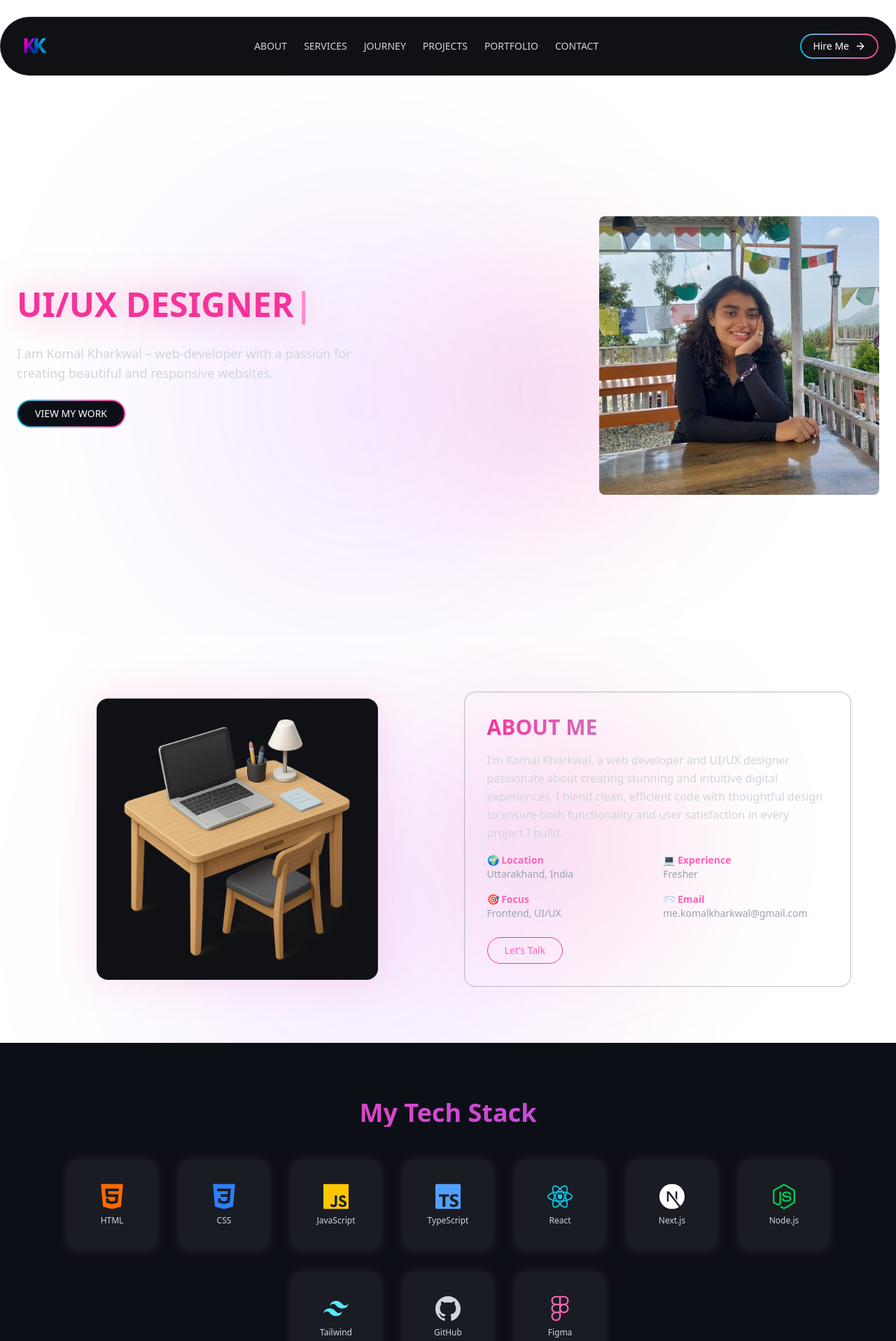
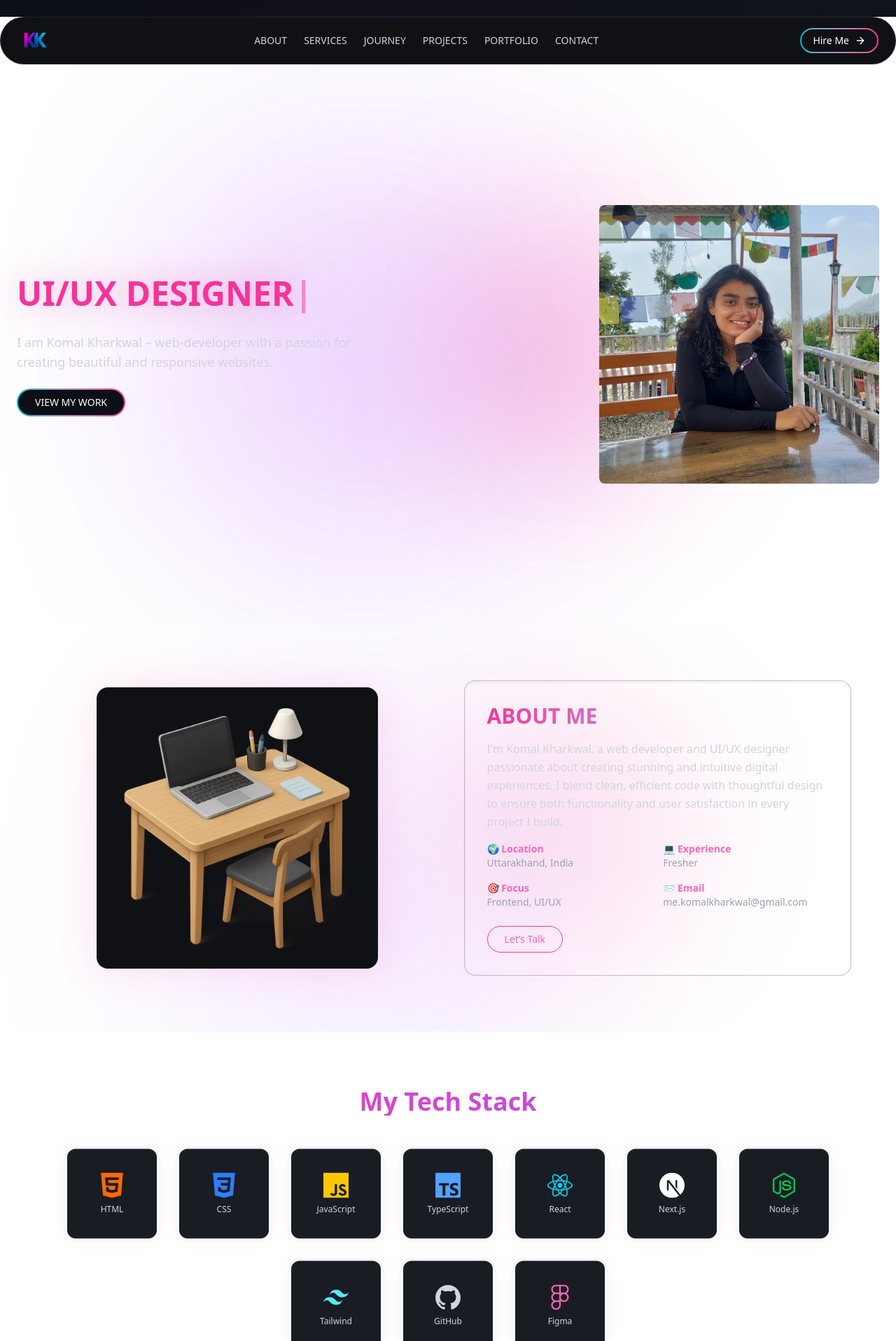
Before and after one commit to thekhakwal/Portfolio-, a Next.js app: page / in a window 1280 px wide. Shown: the top 1916 px of the page at 70% size. Built offline with nearby package versions, Linux system fonts and the light colour scheme.

Commit message:
all set 2.0

```diff
--- a/src/app/components/AboutSection.tsx
+++ b/src/app/components/AboutSection.tsx
@@ -13,7 +13,7 @@ const AboutSection = () => {
       <div className="absolute top-1/3 left-1/4 w-[400px] h-[400px] bg-purple-600 opacity-20 blur-[160px] rounded-full z-0" />
       <div className="absolute bottom-1/4 right-1/4 w-[300px] h-[300px] bg-pink-500 opacity-20 blur-[120px] rounded-full z-0" />
 
-      <div className="max-w-6xl mx-auto flex flex-col md:flex-row items-center gap-12 relative z-10">
+      <div data-aos="fade-right" className="max-w-6xl mx-auto flex flex-col md:flex-row items-center gap-12 relative z-10">
         {/* Image Box */}
         <div className="w-full md:w-1/2 flex justify-center">
           <div className="rounded-2xl overflow-hidden bg-[#0f1115] border border-gray-700/30 shadow-[0_0_60px_rgba(236,72,153,0.15)] hover:shadow-[0_0_90px_rgba(236,72,153,0.25)] transition duration-300">
--- a/src/app/components/Navbar.tsx
+++ b/src/app/components/Navbar.tsx
@@ -22,7 +22,7 @@ const Navbar = () => {
 
   return (
     <>
-      <nav className="w-full px-6 lg:py-4 py-0 flex justify-between items-center border border-gray-600/30 rounded-full bg-[#0f1115] text-white mt-6 z-50 relative">
+      <nav data-aos="zoom-out-up" className="w-full px-6 lg:py-2 py-0 flex justify-between items-center border border-gray-600/30 rounded-full bg-[#0f1115] text-white mt-6 z-50 relative">
         {/* Logo */}
         <a href="#hero" className="flex items-center gap-3 font-semibold">
           {logoSrc && (
--- a/src/app/components/SkillsSection.tsx
+++ b/src/app/components/SkillsSection.tsx
@@ -29,7 +29,12 @@ const skills = [
 
 const SkillsSection = () => {
   return (
-    <section id="technologies" className="py-20 px-6 bg-[#0d0f17] text-white">
+    <section id="technologies" className="py-20 px-6 text-white">
+ {/* Matching Themed Background */}
+      <div className="absolute inset-0 bg-gradient-to-br from-[#0d0f17] via-[#11131b] to-[#0b0d13] -z-10" />
+      <div className="absolute top-1/3 left-1/4 w-[400px] h-[400px] bg-purple-600 opacity-20 blur-[160px] rounded-full z-0" />
+      <div className="absolute bottom-1/4 right-1/4 w-[300px] h-[300px] bg-pink-500 opacity-20 blur-[120px] rounded-full z-0" />
+
       <h2 className="text-4xl font-bold text-center mb-12 text-transparent bg-clip-text bg-gradient-to-r from-pink-500 to-purple-500">
         My Tech Stack
       </h2>
--- a/src/app/layout.tsx
+++ b/src/app/layout.tsx
@@ -4,13 +4,13 @@ import GlobalProvider from '@/context/GlobalProvider';
 
 
 export const metadata = {
-  title: 'Komal Kharkwal | Abhiko | Abhishek Kumar Majumdar – Frontend Developer Portfolio',
-  description: 'Portfolio of Komal Kharkwal a.k.a Abhiko, built by Abhishek Kumar Majumdar – Expert in frontend, UI/UX, and AR Development.',
+  title: 'Komal Kharkwal – Frontend Developer Portfolio',
+  description: 'Portfolio of Komal Kharkwal, built by Komal kharkwal – Expert in frontend, UI/UX, and AR Development.',
   keywords: ['Komal Kharkwal', 'Abhiko', 'Abhishek Kumar Majumdar', 'Frontend Developer', 'UI/UX Designer', 'AR Developer', 'Next.js Portfolio'],
   authors: [{ name: 'Abhishek Kumar Majumdar', url: 'https://Abhishekkumarmajumdar.in' }],
   openGraph: {
     title: 'Komal Kharkwal | Frontend Developer',
-    description: 'Creative frontend portfolio website by Abhiko & Abhishek Kumar Majumdar.',
+    description: 'Creative frontend portfolio website by Komal Kharkwal.',
     url: 'https://komalkharkwal.vercel.app',
     siteName: 'Komal Kharkwal Portfolio',
     images: [
--- a/src/app/page.tsx
+++ b/src/app/page.tsx
@@ -1,4 +1,5 @@
 // pages/index.tsx
+"use client";
 import Navbar from "@/app/components/Navbar"
 import HeroSection from "@/app/components/HeroSection"
 import SkillsSection from "./components/SkillsSection"
@@ -12,7 +13,17 @@ import BlogSection from "./components/BlogSection"
 import TimeLineSection from "./components/TimeLineSection"
 import Head from "next/head"
 
+import 'aos/dist/aos.css';
+import AOS from 'aos';
+import { useEffect } from 'react';
+
 export default function Home() {
+    useEffect(() => {
+    AOS.init({
+      duration: 800,
+      once: true,
+    });
+  }, []);
   return (
 
 <>
```
